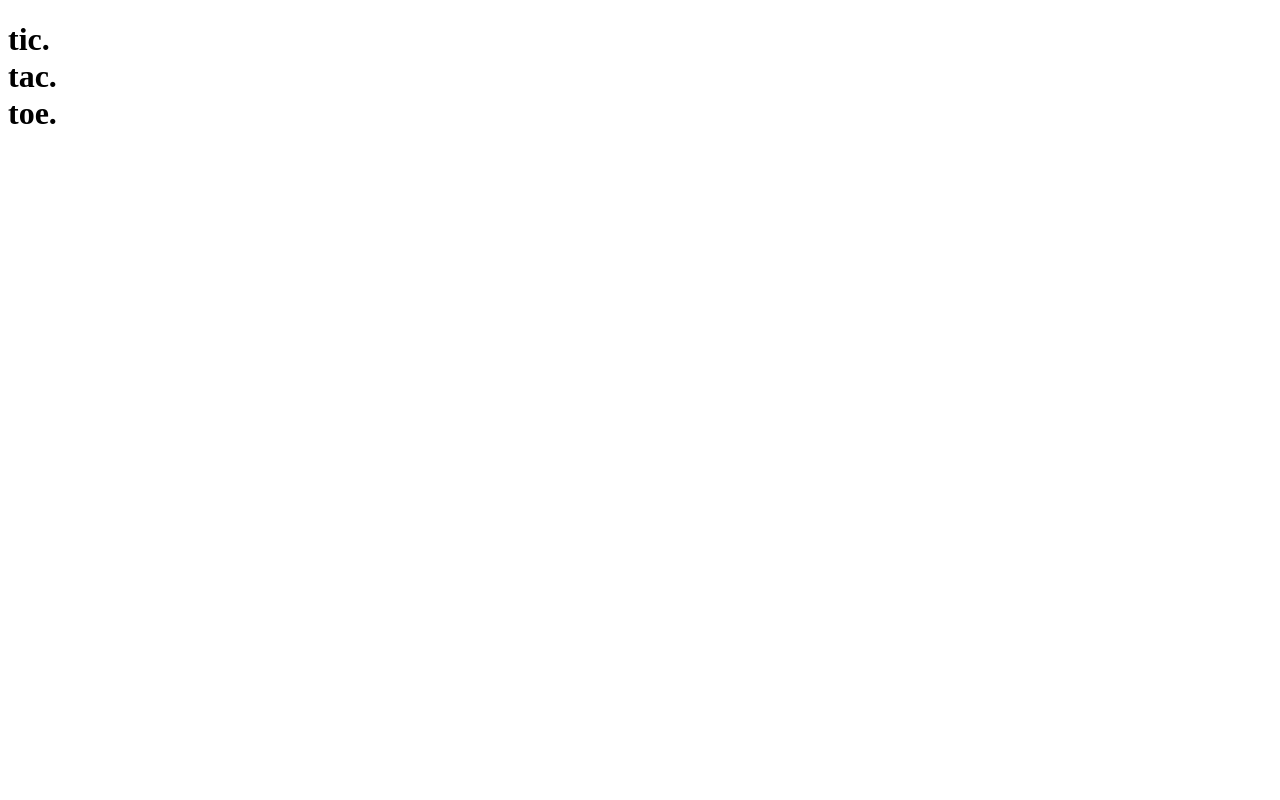
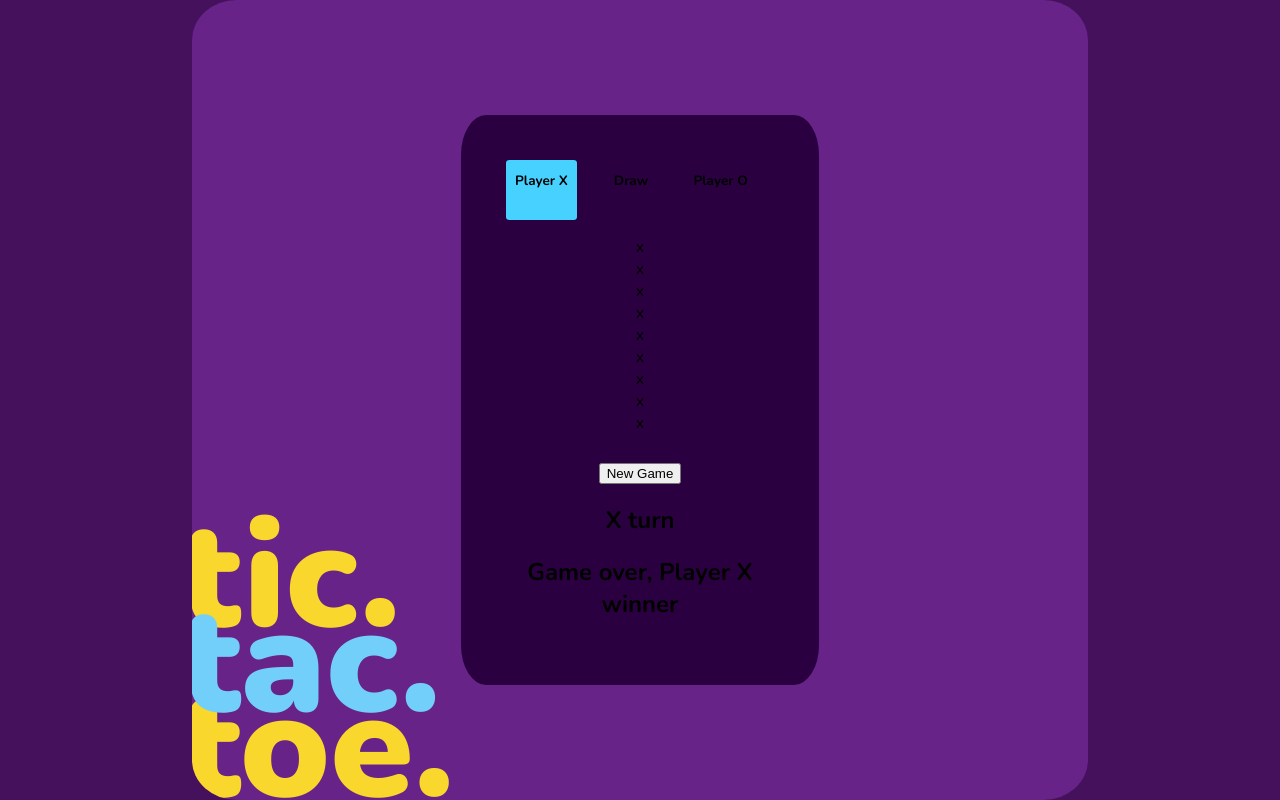
Before and after one commit to manav-bhullar/improved-tic, a plain HTML site: page index.html in a window 1280 px wide. Drawn offline with nearby package versions, Linux system fonts and the light colour scheme.

Commit message:
chore: Refactor HTML structure and update CSS styling for Tic Tac Toe game

```diff
--- a/index.html
+++ b/index.html
@@ -5,27 +5,91 @@
     <meta charset="UTF-8">
     <meta name="viewport" content="width=device-width, initial-scale=1.0">
     <title>Tic Tac Toe</title>
+    <link rel="preconnect" href="https://fonts.googleapis.com">
+    <link rel="preconnect" href="https://fonts.gstatic.com" crossorigin>
+    <link href="https://fonts.googleapis.com/css2?family=Nunito:ital,wght@0,200..1000;1,200..1000&display=swap"
+        rel="stylesheet">
+    <link rel="stylesheet" href="./style.css">
 </head>
 
 <body>
     <div class="container">
 
         <div class="heading">
-            <h1>
-                tic. <br>
-                tac. <br>
-                toe.
-            </h1>
+            <div class="words">
+                <div class="tic">
+                    <h1>tic.</h1>
+                </div>
+                <div class="tac">
+                    <h1>tac.</h1>
+                </div>
+                <div class="toe">
+                    <h1>toe.</h1>
+                </div>
+            </div>
         </div>
 
 
         <div class="container-box">
 
-            <div class="stats">
+            <div class="stats-box">
+
+                <div class="player-x">
+                    <h2>Player X</h2>
+
+                </div>
+
+                <div class="draw">
+                    <h2>Draw</h2>
+                </div>
+
+                <div class="player-o">
+                    <h2>Player O</h2>
+
+                </div>
 
             </div>
+
+            <div class="game-box">
+
+                <div class="row">
+                    <div class="box" id="box-1">x</div>
+                    <div class="box" id="box-2">x</div>
+                    <div class="box" id="box-3">x</div>
+                </div>
+
+                <div class="row">
+                    <div class="box" id="box-4">x</div>
+                    <div class="box" id="box-5">x</div>
+                    <div class="box" id="box-6">x</div>
+                </div>
+
+                <div class="row">
+                    <div class="box" id="box-7">x</div>
+                    <div class="box" id="box-8">x</div>
+                    <div class="box" id="box-9">x</div>
+                </div>
+            </div>
+
+            <div class="instructions">
+
+                <div class="new-game">
+                    <button>New Game</button>
+                </div>
+
+                <div class="turn">
+                    <h2>X turn</h2>
+                </div>
+
+                <div class="winner">
+                    <h2>Game over, Player X winner</h2>
+                </div>
+            </div>
+
+
+
         </div>
-    </div>
 </body>
+<script src="./script.js"></script>
 
 </html>
--- a/style.css
+++ b/style.css
@@ -0,0 +1,115 @@
+body {
+    margin: 0;
+    padding: 0;
+
+    position: relative;
+
+    background-color: #45115d;
+    padding: 0 15%;
+
+    z-index: 1;
+    text-align: center;
+}
+
+.container {
+    font-family: "Nunito", sans-serif;
+    font-optical-sizing: auto;
+    font-style: normal;
+    background-color: rgb(104, 35, 136);
+
+    display: flex;
+    flex-direction: column;
+    align-items: center;
+    justify-content: center;
+    margin-bottom: 0;
+
+
+    overflow: hidden; /* Hide content overflowing the clip-path */
+
+    border: none;
+    border-radius: 5%;
+    height: 100vh;
+    position: relative;
+}
+
+
+.heading{
+    position: absolute;
+    left: -10px;
+    bottom: -29px;
+    display: flex;
+    flex-direction: column;
+    align-items: baseline;
+
+    h1{
+        margin: 0;
+        font-size: 150px;
+        font-weight: 900;
+    }
+}
+
+.words{
+    position: relative;
+}
+
+.toe,
+.tac,
+.tic{
+    position: absolute;
+    left: -5px;
+}
+
+.toe{
+    bottom: -20px;
+    z-index: 0;
+    h1{
+        color: #f9d72c;
+
+    }
+}
+
+.tac{
+    bottom: 65px;
+    z-index: 1;
+    h1{
+        color: #72cff9
+    }
+}
+
+.tic{
+    bottom: 150px;
+    z-index: 0;
+    h1{
+        color: #f9d72c;
+    }
+}
+
+.container-box{
+    display: grid;
+    grid-template-rows: 1fr 3fr 1fr;
+    background-color: #2b0040;
+    border: none;
+    border-radius: 7%;
+    width: 30%;
+    height: 60%;
+    padding: 5%;
+}
+
+.stats-box{
+    display: grid;
+    grid-template-columns: repeat(3, 1fr);
+    grid-template-rows: 1fr;
+
+}
+
+.stats-box > div{
+    border: none;
+    border-radius: 5%;
+    font-size: xx-small;
+    height: 80%;
+    width: 80%;
+}
+.player-x{
+    background-color: #47d1ff;
+    color: #000000;
+}
```
